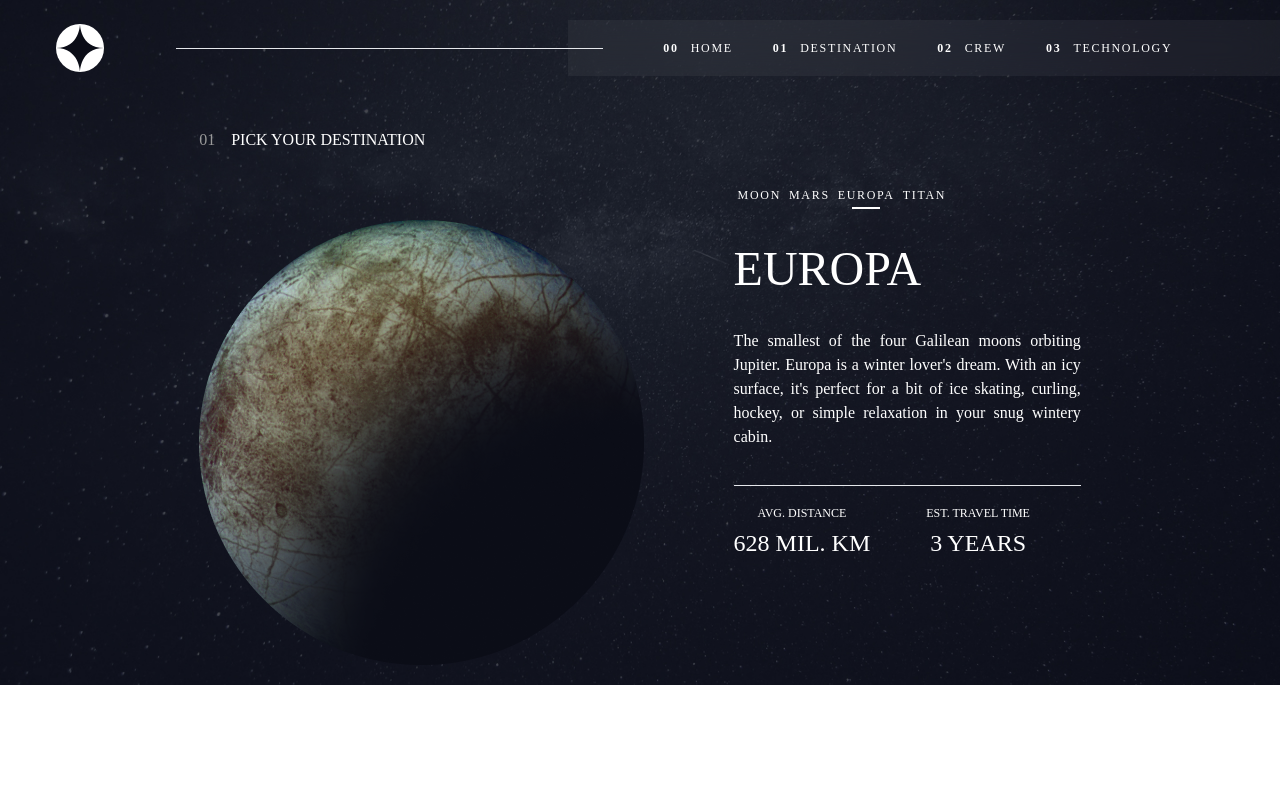
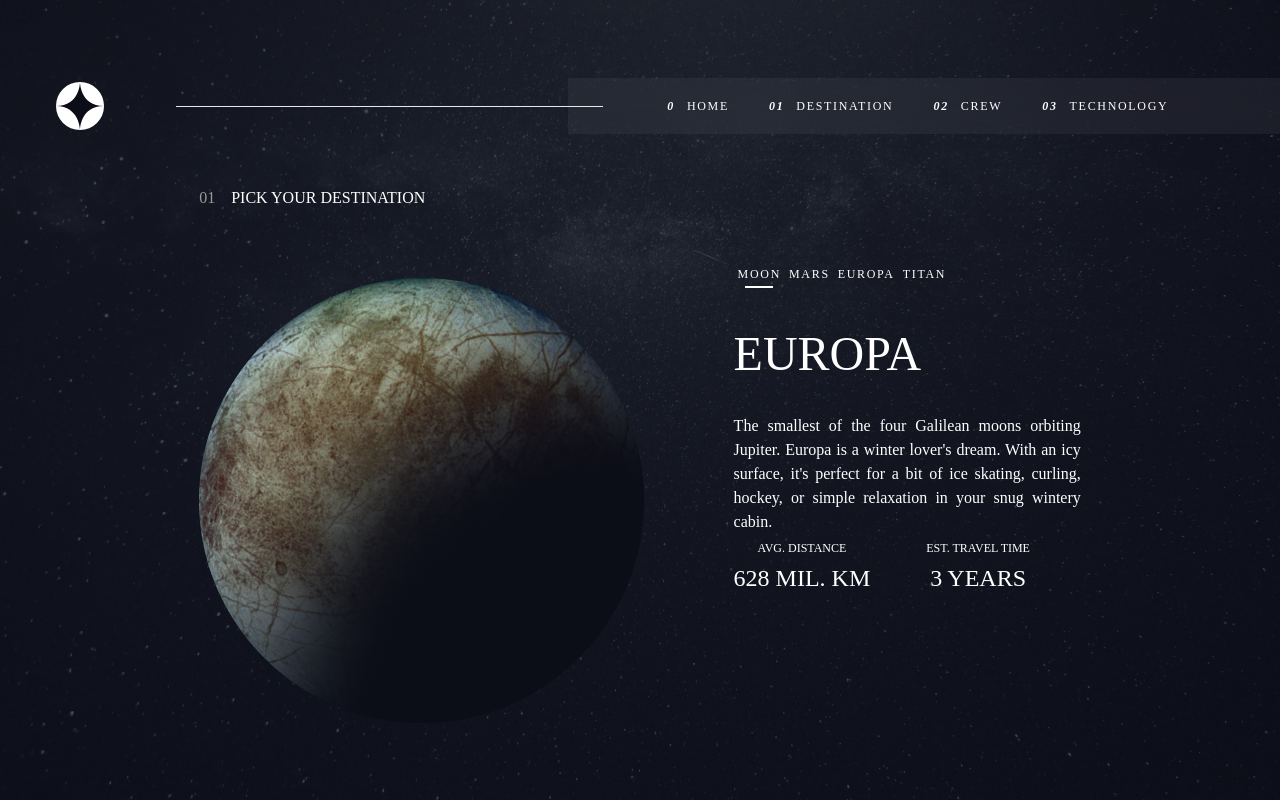
Before and after one commit to kingalingaling/space-tourism, a React (Vite) app: page /destination in a window 1280 px wide. Built offline with nearby package versions, Linux system fonts and the light colour scheme.

Commit message:
setting data types

```diff
--- a/src/components/Explore.tsx
+++ b/src/components/Explore.tsx
@@ -1,3 +1,4 @@
+
 const Explore = () => {
   return (
     <section className="mt-9 flex flex-col items-center justify-center p-5 sm:mt-16 md:mt-52 md:w-1/2 lg:w-full lg:flex-row lg:justify-around lg:px-44">
--- a/src/components/dest_details.tsx
+++ b/src/components/dest_details.tsx
@@ -1,6 +1,10 @@
+import { useState } from 'react';
 import Europa from "../assets/images/destination/europa.png";
+import { bodies } from "../data/extracts";
 
 const Dest_details = () => {
+  const [active, setActive] = useState<number>(bodies[0].id);
+
   return (
     <section className="mt-5 flex flex-col items-center justify-center px-5 sm:mt-16 md:mt-5 md:w-2/3 lg:w-full lg:flex-row lg:justify-around lg:px-44">
       <div className="flex flex-col items-center lg:items-start lg:w-1/2">
@@ -15,22 +19,15 @@ const Dest_details = () => {
       <div className="lg:w-2/5 lg:pl-6 lg:flex lg:flex-col lg:items-start">
         <div>
           <ul className="flex items-center justify-center text-xs uppercase tracking-slimmer">
-            <li className="mx-1 flex flex-col items-center">
-              Moon
-              <div className="mt-1 h-0.5 w-7"></div>
-            </li>
-            <li className="mx-1 flex flex-col items-center">
-              Mars
-              <div className="mt-1 h-0.5 w-7"></div>
-            </li>
-            <li className="mx-1 flex flex-col items-center">
-              Europa
-              <div className="mt-1 h-0.5 w-7 bg-white"></div>
-            </li>
-            <li className="mx-1 flex flex-col items-center">
-              Titan
-              <div className="mt-1 h-0.5 w-7"></div>
-            </li>
+            {
+              bodies.map(i => (
+                <li className="mx-1 flex flex-col items-center" key={i.id} onClick={() => setActive(i.id)}>
+                  {i.location}
+                  <div className={`${active == i.id ? "bg-white": ""} mt-1 h-0.5 w-7`}></div>
+                  <div className="mt-1 h-0.5 w-7"></div>
+                </li>
+              ))
+            }
           </ul>
         </div>
         <div className="mt-9 flex flex-col text-center">
@@ -41,7 +38,7 @@ const Dest_details = () => {
           winter lover's dream. With an icy surface, it's perfect for a bit of
           ice skating, curling, hockey, or simple relaxation in your snug
           wintery cabin.
-          <hr className="mb-9 mt-9 h-0.5 w-full md:mb-3" />
+          <span className="mb-9 mt-9 h-0.5 w-full md:mb-3" />
         </p>
 
         <div className="flex flex-col items-center md:flex-row md:justify-center">
--- a/src/components/header.tsx
+++ b/src/components/header.tsx
@@ -1,6 +1,7 @@
 import { useState } from 'react' //modular import
 // import React from 'react' //named import
 
+import { links } from "../data/extracts";
 
 import LogoIcon from "../assets/images/icons/logo.svg";
 import MenuIcon from "../assets/images/icons/menu.svg";
@@ -26,18 +27,13 @@ const Header = () => {
         </div>
 
         <ul className="z-0 hidden md:flex text-xs flex-row justify-center items-center bg-white bg-opacity-5 uppercase tracking-slimmer backdrop-blur-lg backdrop-filter h-20 lg:h-14 w-3/5 pr-3">
-          <li className="mx-5 ">
-            <span className="pr-3 font-semibold hidden lg:inline">00</span>Home
-          </li>
-          <li className="mx-5">
-            <span className="pr-3 font-semibold hidden lg:inline">01</span>Destination
-          </li>
-          <li className="mx-5">
-            <span className="pr-3 font-semibold hidden lg:inline">02</span>Crew
-          </li>
-          <li className="mx-5">
-            <span className="pr-3 font-semibold hidden lg:inline">03</span>Technology
-          </li>
+          {links.map((el) => (
+            <li className="mx-5" key={el.id}>
+              <a href={el.url}>
+                <i className="pr-3 font-semibold hidden lg:inline">{el.id}</i>{el.page}
+              </a>
+            </li>
+          ))}
         </ul>
 
         <div className="flex pr-5 md:hidden">
--- a/src/components/mobile-menu.tsx
+++ b/src/components/mobile-menu.tsx
@@ -1,13 +1,8 @@
 // import { useState } from "react";
 import CloseIcon from "../assets/images/icons/close.svg";
+import { links } from "../data/extracts";
 
 const MobileMenu = (props: any) => {
-  const links = [
-    { id: "00", url: "/", page: "Home" },
-    { id: "01", url: "/destination", page: "Destination" },
-    { id: "02", url: "/crew", page: "Crew" },
-    { id: "03", url: "/technology", page: "Technology" }
-  ]
 
   const handleChangeState = () => {
     props.onSetIsOpen(false)
--- /dev/null
+++ b/src/data/extracts.ts
@@ -0,0 +1,18 @@
+import PagesData from './index.json';
+import {destDetails, NavArray} from '../types';
+
+console.log(PagesData.destinations)
+
+export const links: NavArray = [
+    { id: 0, url: "/", page: "Home" },
+    { id: "01", url: "/destination", page: "Destination" },
+    { id: "02", url: "/crew", page: "Crew" },
+    { id: "03", url: "/technology", page: "Technology" }
+]
+
+export const bodies: Array<destDetails> = [
+    { id: Number(Math.random().toFixed(2)), location: "Moon" },
+    { id: Number(Math.random().toFixed(2)), location: "Mars" },
+    { id: Number(Math.random().toFixed(2)), location:  "Europa" },
+    { id: Number(Math.random().toFixed(2)), location: "Titan" },
+]
--- a/src/pages/destination.tsx
+++ b/src/pages/destination.tsx
@@ -4,7 +4,7 @@ import Dest_details from "../components/dest_details"
 function Destination() {
 
   return (
-    <section className='flex flex-col justify-center items-center bg-dest-sm md:bg-dest-md lg:bg-dest-lg bg-no-repeat bg-cover text-[#fff] w-full h-full font-bellefair-regular p-0'>
+    <section className='flex flex-col justify-center items-center bg-dest-sm md:bg-dest-md lg:bg-dest-lg bg-no-repeat bg-cover text-[#fff] w-full h-full lg:h-screen font-bellefair-regular p-0'>
       <Header />
       <Dest_details />
     </section>
--- /dev/null
+++ b/src/types/index.tsx
@@ -0,0 +1,12 @@
+export interface destDetails {
+    id: number,
+    location: string
+}
+
+export type NavArray = Array<NavTypes>
+
+export interface NavTypes {
+    id: string | number,
+    url: string,
+    page: string
+}
```
